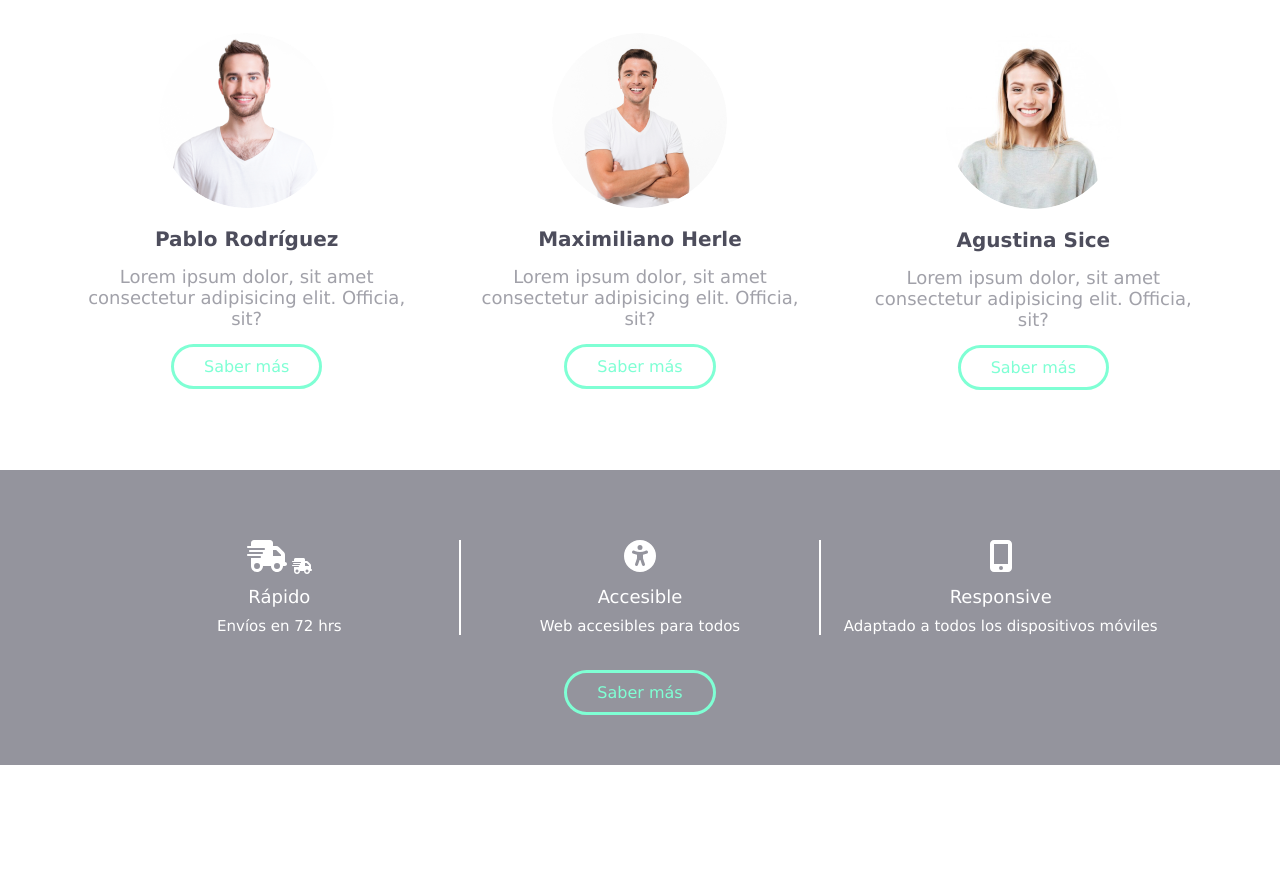
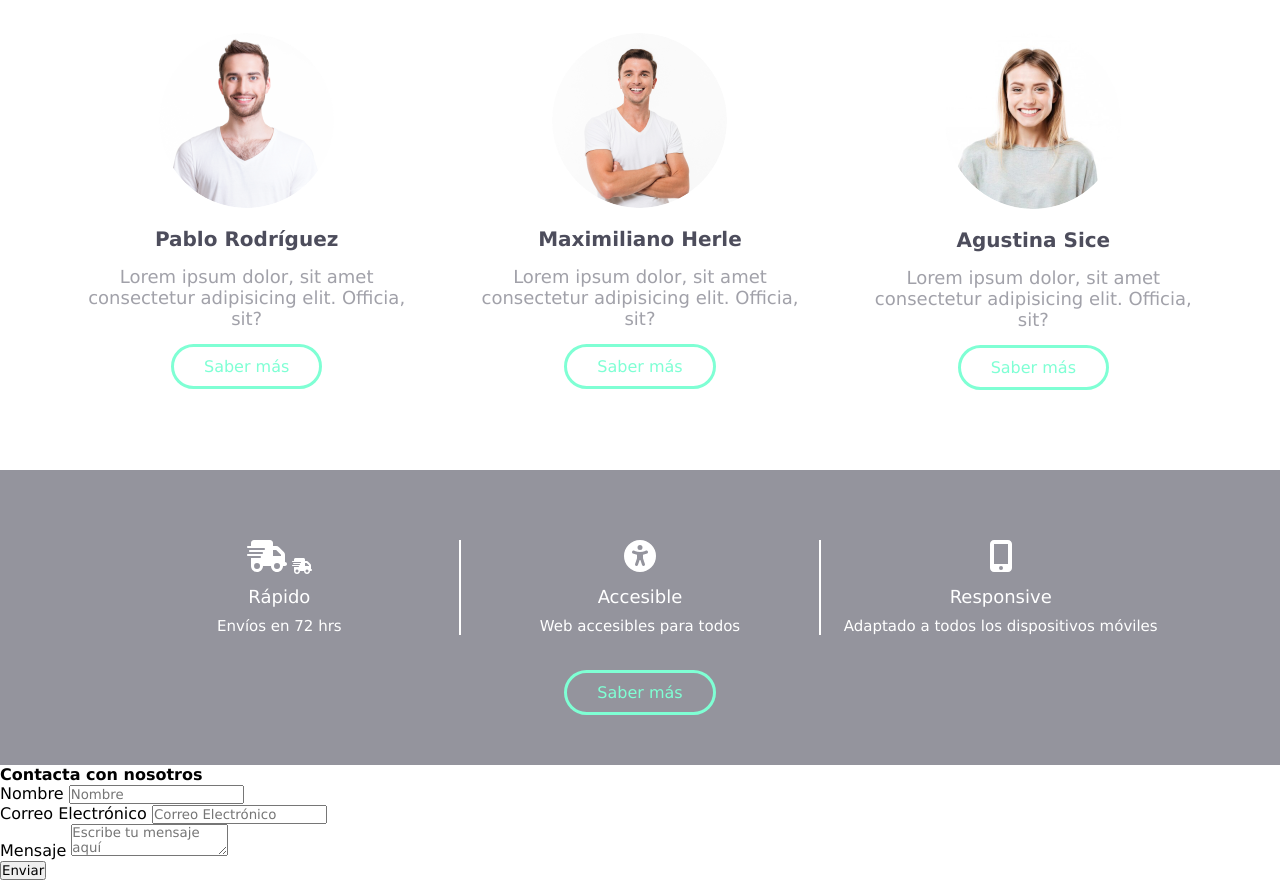
Before and after one commit to rominarg/corporate_website, a plain HTML site: page index.html in a window 1280 px wide. Shown: the part 477-1357 px from the top of the page. Before the commit the page ends 1242 px from the top, so only its background shows below. Drawn offline with Linux system fonts and the light colour scheme.

Commit message:
section form html

```diff
--- a/index.html
+++ b/index.html
@@ -74,5 +74,46 @@
                 <a href="#" class="boton-saber-mas">Saber más</a>
             </div>
     </section>
+<!--
+    <section id="contacto">
+        <h4>Contacta con nosotros</h4>
+        <form action="#">
+            <div class="datos-form">
+                <div class="nombre">
+                    <label for="nombre">Nombre</label>
+                        <input type="text" name="nombre" id="nombre" placeholder="Nombre">
+                </div>
+                <div class="email">
+                    <label for="email">Correo Electrónico</label>
+                    <input type="email" name="email" id="email" placeholder="Correo Electrónico">
+                </div>
+            </div>
+        </form>
+    </section>
+    -->
+
+
+    <section id="contacto">
+        <h4>Contacta con nosotros</h4>
+        <form action="#" method="post">
+            <div class="datos-form">
+                <div class="nombre">
+                    <label for="nombre">Nombre</label>
+                    <input type="text" name="nombre" id="nombre" placeholder="Nombre">
+                </div>
+                <div class="email">
+                    <label for="email">Correo Electrónico</label>
+                    <input type="email" name="email" id="email" placeholder="Correo Electrónico">
+                </div>
+                <div class="mensaje">
+                    <label for="mensaje">Mensaje</label>
+                    <textarea name="mensaje" id="mensaje" placeholder="Escribe tu mensaje aquí"></textarea>
+                </div>
+            </div>
+            <div class="boton-enviar">
+                <button type="submit">Enviar</button>
+            </div>
+        </form>
+    </section>
 </body>
 </html>
```
